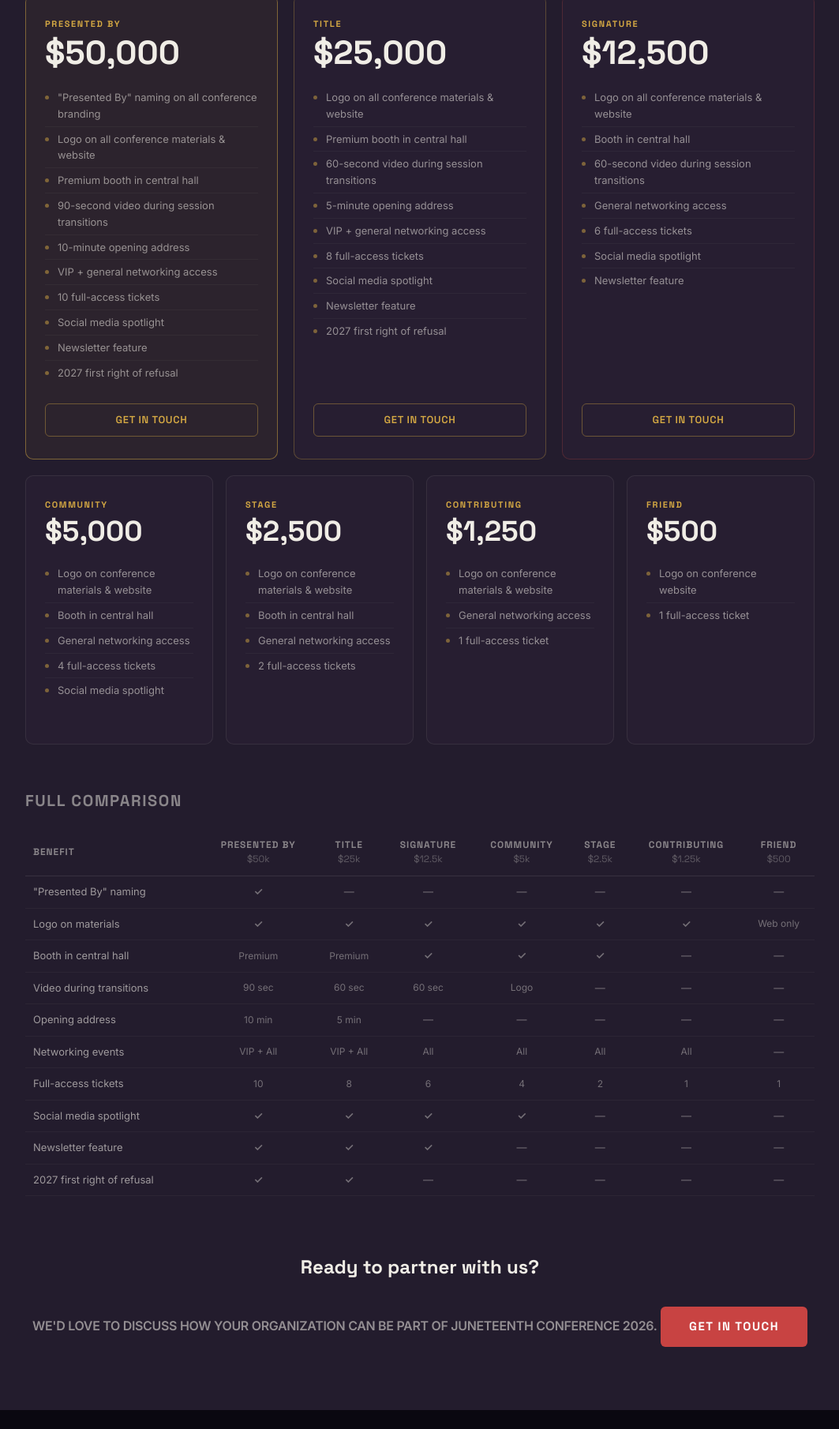
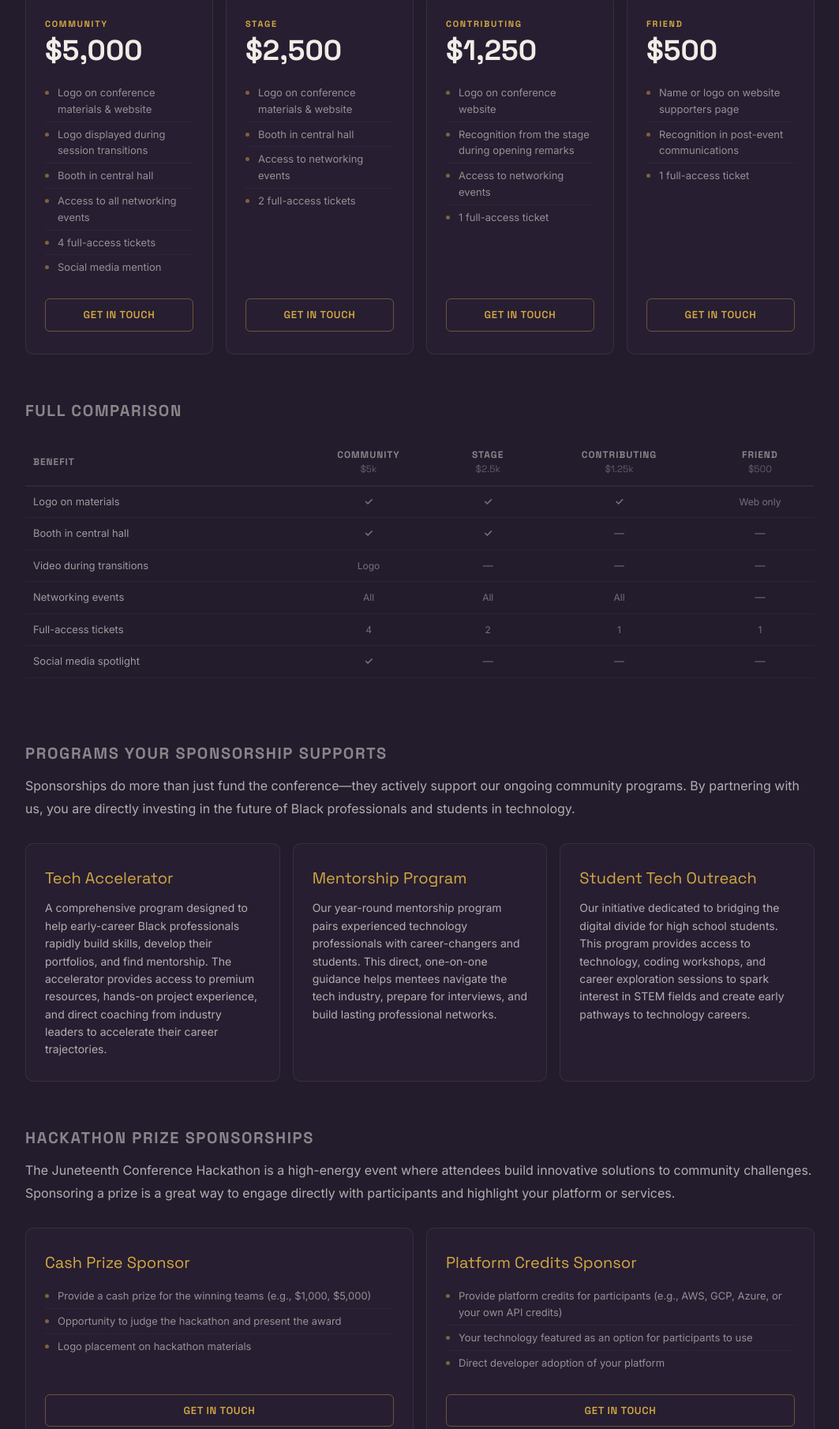
Before and after one commit to juneteenthconf/juneteenthconf-website, an Astro site: page /conference/sponsor in a window 1280 px wide. Shown: the part 664-2474 px from the top of the page at 79% size, without its empty margins (108-1171 px from the left). Built offline with nearby package versions, Linux system fonts and the light colour scheme; Astro itself is replaced by a stand-in of ours.

Commit message:
Updated sponsorship page

```diff
--- a/src/pages/conference/sponsor.astro
+++ b/src/pages/conference/sponsor.astro
@@ -26,71 +26,20 @@ import InteriorLayout from '../../layouts/InteriorLayout.astro';
           fiscal sponsor, YPOC Harrisburg (501(c)(3)). The remaining 40% covers direct sponsor benefits.
         </p>
 
-        <!-- Featured tiers -->
-        <div class="reveal featured-grid">
-          <div class="tier-card tier-presented">
-            <span class="tier-badge">Presented By</span>
-            <span class="tier-price">$50,000</span>
-            <ul class="tier-perks">
-              <li>"Presented By" naming on all conference branding</li>
-              <li>Logo on all conference materials &amp; website</li>
-              <li>Premium booth in central hall</li>
-              <li>90-second video during session transitions</li>
-              <li>10-minute opening address</li>
-              <li>VIP + general networking access</li>
-              <li>10 full-access tickets</li>
-              <li>Social media spotlight</li>
-              <li>Newsletter feature</li>
-              <li>2027 first right of refusal</li>
-            </ul>
-            <a href="mailto:info@juneteenthconf.com?subject=Presented%20By%20Sponsorship" class="tier-cta">Get in Touch</a>
-          </div>
-
-          <div class="tier-card tier-title">
-            <span class="tier-badge">Title</span>
-            <span class="tier-price">$25,000</span>
-            <ul class="tier-perks">
-              <li>Logo on all conference materials &amp; website</li>
-              <li>Premium booth in central hall</li>
-              <li>60-second video during session transitions</li>
-              <li>5-minute opening address</li>
-              <li>VIP + general networking access</li>
-              <li>8 full-access tickets</li>
-              <li>Social media spotlight</li>
-              <li>Newsletter feature</li>
-              <li>2027 first right of refusal</li>
-            </ul>
-            <a href="mailto:info@juneteenthconf.com?subject=Title%20Sponsorship" class="tier-cta">Get in Touch</a>
-          </div>
-
-          <div class="tier-card tier-signature">
-            <span class="tier-badge">Signature</span>
-            <span class="tier-price">$12,500</span>
-            <ul class="tier-perks">
-              <li>Logo on all conference materials &amp; website</li>
-              <li>Booth in central hall</li>
-              <li>60-second video during session transitions</li>
-              <li>General networking access</li>
-              <li>6 full-access tickets</li>
-              <li>Social media spotlight</li>
-              <li>Newsletter feature</li>
-            </ul>
-            <a href="mailto:info@juneteenthconf.com?subject=Signature%20Sponsorship" class="tier-cta">Get in Touch</a>
-          </div>
-        </div>
-
-        <!-- Supporting tiers -->
+        <!-- Sponsorship Tiers -->
         <div class="reveal supporting-grid">
           <div class="tier-card tier-community">
             <span class="tier-badge">Community</span>
             <span class="tier-price">$5,000</span>
             <ul class="tier-perks">
               <li>Logo on conference materials &amp; website</li>
+              <li>Logo displayed during session transitions</li>
               <li>Booth in central hall</li>
-              <li>General networking access</li>
+              <li>Access to all networking events</li>
               <li>4 full-access tickets</li>
-              <li>Social media spotlight</li>
+              <li>Social media mention</li>
             </ul>
+            <a href="mailto:info@juneteenthconf.com?subject=Community%20Sponsorship" class="tier-cta">Get in Touch</a>
           </div>
 
           <div class="tier-card tier-stage">
@@ -99,28 +48,33 @@ import InteriorLayout from '../../layouts/InteriorLayout.astro';
             <ul class="tier-perks">
               <li>Logo on conference materials &amp; website</li>
               <li>Booth in central hall</li>
-              <li>General networking access</li>
+              <li>Access to networking events</li>
               <li>2 full-access tickets</li>
             </ul>
+            <a href="mailto:info@juneteenthconf.com?subject=Stage%20Sponsorship" class="tier-cta">Get in Touch</a>
           </div>
 
           <div class="tier-card tier-contributing">
             <span class="tier-badge">Contributing</span>
             <span class="tier-price">$1,250</span>
             <ul class="tier-perks">
-              <li>Logo on conference materials &amp; website</li>
-              <li>General networking access</li>
+              <li>Logo on conference website</li>
+              <li>Recognition from the stage during opening remarks</li>
+              <li>Access to networking events</li>
               <li>1 full-access ticket</li>
             </ul>
+            <a href="mailto:info@juneteenthconf.com?subject=Contributing%20Sponsorship" class="tier-cta">Get in Touch</a>
           </div>
 
           <div class="tier-card tier-friend">
             <span class="tier-badge">Friend</span>
             <span class="tier-price">$500</span>
             <ul class="tier-perks">
-              <li>Logo on conference website</li>
+              <li>Name or logo on website supporters page</li>
+              <li>Recognition in post-event communications</li>
               <li>1 full-access ticket</li>
             </ul>
+            <a href="mailto:info@juneteenthconf.com?subject=Friend%20Sponsorship" class="tier-cta">Get in Touch</a>
           </div>
         </div>
 
@@ -132,9 +86,6 @@ import InteriorLayout from '../../layouts/InteriorLayout.astro';
               <thead>
                 <tr>
                   <th class="col-benefit">Benefit</th>
-                  <th>Presented By<br/><span class="th-price">$50k</span></th>
-                  <th>Title<br/><span class="th-price">$25k</span></th>
-                  <th>Signature<br/><span class="th-price">$12.5k</span></th>
                   <th>Community<br/><span class="th-price">$5k</span></th>
                   <th>Stage<br/><span class="th-price">$2.5k</span></th>
                   <th>Contributing<br/><span class="th-price">$1.25k</span></th>
@@ -143,20 +94,7 @@ import InteriorLayout from '../../layouts/InteriorLayout.astro';
               </thead>
               <tbody>
                 <tr>
-                  <td>"Presented By" naming</td>
-                  <td class="yes">✓</td>
-                  <td class="no">—</td>
-                  <td class="no">—</td>
-                  <td class="no">—</td>
-                  <td class="no">—</td>
-                  <td class="no">—</td>
-                  <td class="no">—</td>
-                </tr>
-                <tr>
                   <td>Logo on materials</td>
-                  <td class="yes">✓</td>
-                  <td class="yes">✓</td>
-                  <td class="yes">✓</td>
                   <td class="yes">✓</td>
                   <td class="yes">✓</td>
                   <td class="yes">✓</td>
@@ -164,9 +102,6 @@ import InteriorLayout from '../../layouts/InteriorLayout.astro';
                 </tr>
                 <tr>
                   <td>Booth in central hall</td>
-                  <td class="note">Premium</td>
-                  <td class="note">Premium</td>
-                  <td class="yes">✓</td>
                   <td class="yes">✓</td>
                   <td class="yes">✓</td>
                   <td class="no">—</td>
@@ -174,29 +109,13 @@ import InteriorLayout from '../../layouts/InteriorLayout.astro';
                 </tr>
                 <tr>
                   <td>Video during transitions</td>
-                  <td class="note">90 sec</td>
-                  <td class="note">60 sec</td>
-                  <td class="note">60 sec</td>
                   <td class="note">Logo</td>
                   <td class="no">—</td>
                   <td class="no">—</td>
                   <td class="no">—</td>
                 </tr>
                 <tr>
-                  <td>Opening address</td>
-                  <td class="note">10 min</td>
-                  <td class="note">5 min</td>
-                  <td class="no">—</td>
-                  <td class="no">—</td>
-                  <td class="no">—</td>
-                  <td class="no">—</td>
-                  <td class="no">—</td>
-                </tr>
-                <tr>
                   <td>Networking events</td>
-                  <td class="note">VIP + All</td>
-                  <td class="note">VIP + All</td>
-                  <td class="note">All</td>
                   <td class="note">All</td>
                   <td class="note">All</td>
                   <td class="note">All</td>
@@ -204,9 +123,6 @@ import InteriorLayout from '../../layouts/InteriorLayout.astro';
                 </tr>
                 <tr>
                   <td>Full-access tickets</td>
-                  <td class="note">10</td>
-                  <td class="note">8</td>
-                  <td class="note">6</td>
                   <td class="note">4</td>
                   <td class="note">2</td>
                   <td class="note">1</td>
@@ -215,35 +131,80 @@ import InteriorLayout from '../../layouts/InteriorLayout.astro';
                 <tr>
                   <td>Social media spotlight</td>
                   <td class="yes">✓</td>
-                  <td class="yes">✓</td>
-                  <td class="yes">✓</td>
-                  <td class="yes">✓</td>
-                  <td class="no">—</td>
-                  <td class="no">—</td>
-                  <td class="no">—</td>
-                </tr>
-                <tr>
-                  <td>Newsletter feature</td>
-                  <td class="yes">✓</td>
-                  <td class="yes">✓</td>
-                  <td class="yes">✓</td>
-                  <td class="no">—</td>
-                  <td class="no">—</td>
-                  <td class="no">—</td>
-                  <td class="no">—</td>
-                </tr>
-                <tr>
-                  <td>2027 first right of refusal</td>
-                  <td class="yes">✓</td>
-                  <td class="yes">✓</td>
-                  <td class="no">—</td>
-                  <td class="no">—</td>
                   <td class="no">—</td>
                   <td class="no">—</td>
                   <td class="no">—</td>
                 </tr>
               </tbody>
             </table>
+          </div>
+        </div>
+
+        <!-- Programs Your Sponsorship Supports -->
+        <div class="reveal section-group" style="margin-top: 80px;">
+          <h2 class="table-heading" style="margin-bottom: 12px;">Programs Your Sponsorship Supports</h2>
+          <p class="section-lede" style="font-size: 16px; margin-bottom: 30px;">
+            Sponsorships do more than just fund the conference—they actively support our ongoing community programs. By partnering with us, you are directly investing in the future of Black professionals and students in technology.
+          </p>
+          <div class="programs-grid">
+            <div class="tier-card">
+              <h3 style="color: #D4A843; font-family: 'Space Grotesk', sans-serif; font-size: 20px; margin-bottom: 12px;">Tech Accelerator</h3>
+              <p style="color: rgba(240, 237, 230, 0.7); font-family: 'Inter', sans-serif; font-size: 14px; line-height: 1.6;">A comprehensive program designed to help early-career Black professionals rapidly build skills, develop their portfolios, and find mentorship. The accelerator provides access to premium resources, hands-on project experience, and direct coaching from industry leaders to accelerate their career trajectories.</p>
+            </div>
+            <div class="tier-card">
+              <h3 style="color: #D4A843; font-family: 'Space Grotesk', sans-serif; font-size: 20px; margin-bottom: 12px;">Mentorship Program</h3>
+              <p style="color: rgba(240, 237, 230, 0.7); font-family: 'Inter', sans-serif; font-size: 14px; line-height: 1.6;">Our year-round mentorship program pairs experienced technology professionals with career-changers and students. This direct, one-on-one guidance helps mentees navigate the tech industry, prepare for interviews, and build lasting professional networks.</p>
+            </div>
+            <div class="tier-card">
+              <h3 style="color: #D4A843; font-family: 'Space Grotesk', sans-serif; font-size: 20px; margin-bottom: 12px;">Student Tech Outreach</h3>
+              <p style="color: rgba(240, 237, 230, 0.7); font-family: 'Inter', sans-serif; font-size: 14px; line-height: 1.6;">Our initiative dedicated to bridging the digital divide for high school students. This program provides access to technology, coding workshops, and career exploration sessions to spark interest in STEM fields and create early pathways to technology careers.</p>
+            </div>
+          </div>
+        </div>
+
+        <!-- Hackathon Prizes -->
+        <div class="reveal section-group" style="margin-top: 40px;">
+          <h2 class="table-heading" style="margin-bottom: 12px;">Hackathon Prize Sponsorships</h2>
+          <p class="section-lede" style="font-size: 16px; margin-bottom: 30px;">
+            The Juneteenth Conference Hackathon is a high-energy event where attendees build innovative solutions to community challenges. Sponsoring a prize is a great way to engage directly with participants and highlight your platform or services.
+          </p>
+          <div class="hackathon-grid">
+            <div class="tier-card">
+              <h3 style="color: #D4A843; font-family: 'Space Grotesk', sans-serif; font-size: 20px; margin-bottom: 12px;">Cash Prize Sponsor</h3>
+              <ul class="tier-perks">
+                <li>Provide a cash prize for the winning teams (e.g., $1,000, $5,000)</li>
+                <li>Opportunity to judge the hackathon and present the award</li>
+                <li>Logo placement on hackathon materials</li>
+              </ul>
+              <a href="mailto:info@juneteenthconf.com?subject=Cash%20Prize%20Sponsorship" class="tier-cta">Get in Touch</a>
+            </div>
+            <div class="tier-card">
+              <h3 style="color: #D4A843; font-family: 'Space Grotesk', sans-serif; font-size: 20px; margin-bottom: 12px;">Platform Credits Sponsor</h3>
+              <ul class="tier-perks">
+                <li>Provide platform credits for participants (e.g., AWS, GCP, Azure, or your own API credits)</li>
+                <li>Your technology featured as an option for participants to use</li>
+                <li>Direct developer adoption of your platform</li>
+              </ul>
+              <a href="mailto:info@juneteenthconf.com?subject=Platform%20Credits%20Sponsorship" class="tier-cta">Get in Touch</a>
+            </div>
+            <div class="tier-card">
+              <h3 style="color: #D4A843; font-family: 'Space Grotesk', sans-serif; font-size: 20px; margin-bottom: 12px;">Hardware / Gear Sponsor</h3>
+              <ul class="tier-perks">
+                <li>Sponsor high-end gear for winners (laptops, monitors, premium keyboards)</li>
+                <li>High visibility during the prize announcement</li>
+                <li>Great brand association with top-tier developer tools</li>
+              </ul>
+              <a href="mailto:info@juneteenthconf.com?subject=Hardware%20Gear%20Sponsorship" class="tier-cta">Get in Touch</a>
+            </div>
+            <div class="tier-card">
+              <h3 style="color: #D4A843; font-family: 'Space Grotesk', sans-serif; font-size: 20px; margin-bottom: 12px;">Custom Challenge Sponsor</h3>
+              <ul class="tier-perks">
+                <li>Create a specific challenge for participants using your API/tools</li>
+                <li>Dedicated prize category just for your challenge</li>
+                <li>Direct interaction and feedback from developers using your product</li>
+              </ul>
+              <a href="mailto:info@juneteenthconf.com?subject=Custom%20Challenge%20Sponsorship" class="tier-cta">Get in Touch</a>
+            </div>
           </div>
         </div>
 
@@ -294,6 +255,20 @@ import InteriorLayout from '../../layouts/InteriorLayout.astro';
   .supporting-grid {
     display: grid;
     grid-template-columns: repeat(4, 1fr);
+    gap: 16px;
+    margin-bottom: 56px;
+  }
+
+  .programs-grid {
+    display: grid;
+    grid-template-columns: repeat(3, 1fr);
+    gap: 16px;
+    margin-bottom: 56px;
+  }
+
+  .hackathon-grid {
+    display: grid;
+    grid-template-columns: repeat(2, 1fr);
     gap: 16px;
     margin-bottom: 56px;
   }
@@ -426,9 +401,10 @@ import InteriorLayout from '../../layouts/InteriorLayout.astro';
 
   @media (max-width: 900px) {
     .featured-grid { grid-template-columns: 1fr; }
-    .supporting-grid { grid-template-columns: repeat(2, 1fr); }
+    .supporting-grid, .hackathon-grid { grid-template-columns: repeat(2, 1fr); }
+    .programs-grid { grid-template-columns: 1fr; }
   }
   @media (max-width: 560px) {
-    .supporting-grid { grid-template-columns: 1fr; }
+    .supporting-grid, .hackathon-grid { grid-template-columns: 1fr; }
   }
 </style>
```
Also changed, not shown: 1 other file.
